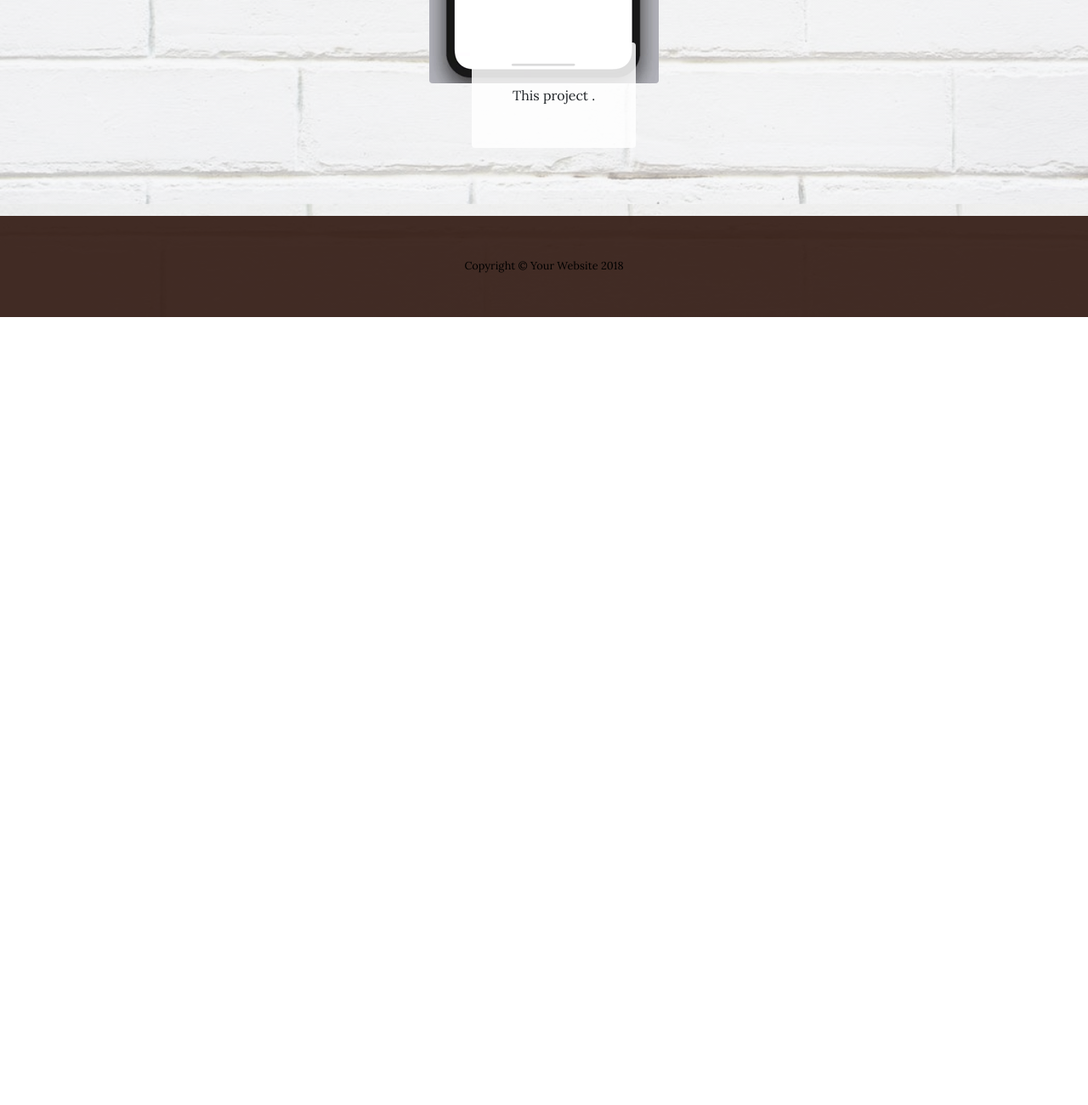
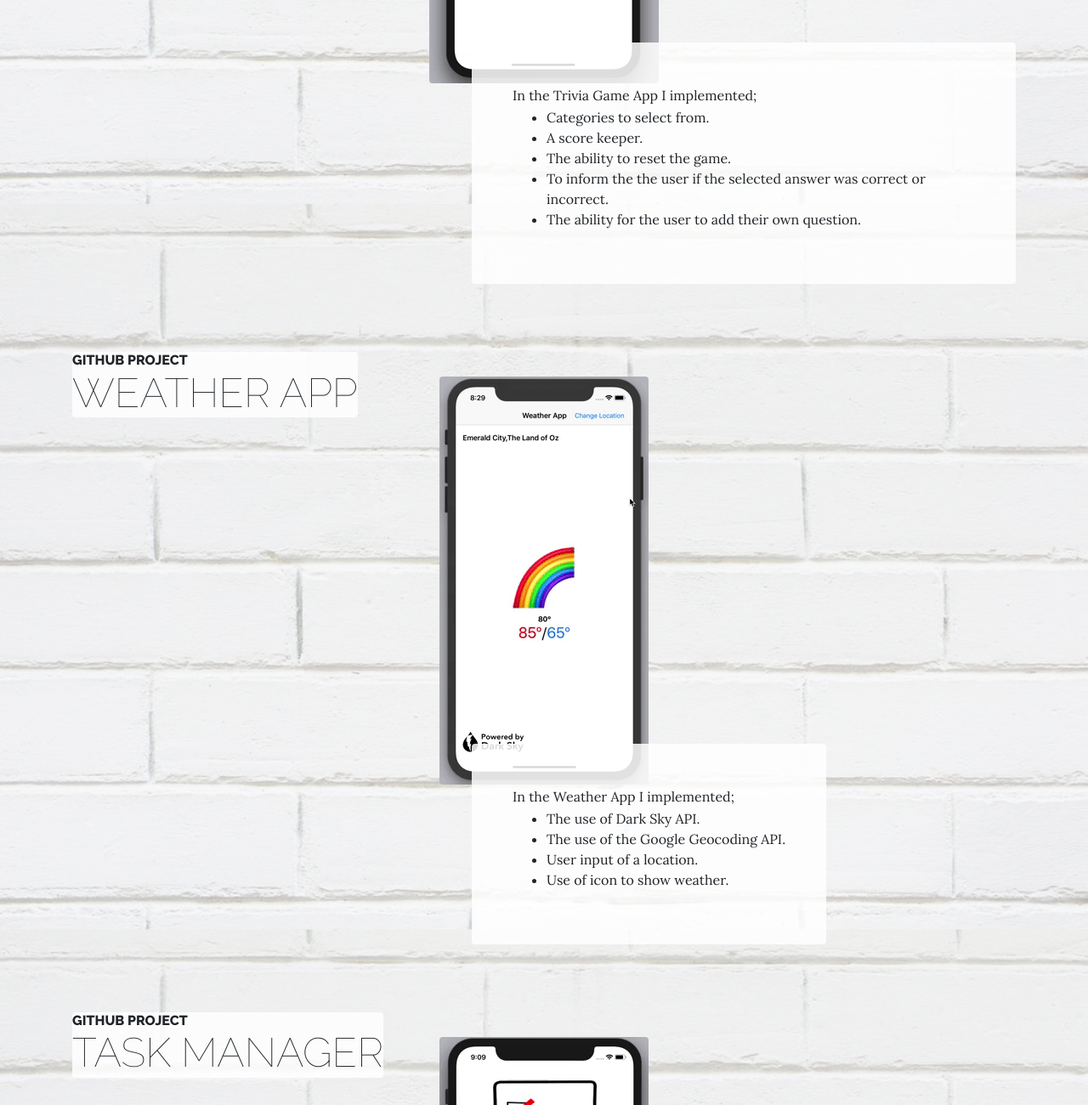
Before and after one commit to JamieCummings/JamieCummings.github.io, a website: page projects.html in a window 1280 px wide. Shown: the part 2320-3620 px from the top of the page at 85% size. Before the commit the page ends 2693 px from the top, so only its background shows below. Drawn offline with Linux system fonts and the light colour scheme.

Commit message:
added gif and finished up

```diff
--- a/projects.html
+++ b/projects.html
@@ -113,19 +113,82 @@
           <img class="product-item-img mx-auto d-flex rounded img-fluid mb-3 mb-lg-0" src="img/TriviaGamegiphy.gif" alt="">
           <div class="product-item-description d-flex ml-auto">
             <div class="bg-faded p-5 rounded">
-              <p class="mb-0">This project . </p>
+              <p class="mb-0">In the Trivia Game App I implemented;
+                <ul>
+                  <li>Categories to select from.</li>
+                      <li>A score keeper.</li>
+                      <li>The ability to reset the game.</li>
+                      <li>To inform the the user if the selected answer was correct or incorrect.</li>
+                      <li>The ability for the user to add their own question.</li>
+                </ul>
+              </p>
             </div>
         </div>
       </div>
     </section>
 
+    <section class="page-section">
+      <div class="container">
+        <div class="product-item">
+          <div class="product-item-title d-flex">
+            <div class="bg-faded p5 d-flex mr-auto rounded">
+              <h2 class="section-heading mb-0">
+                <span class="section-heading-upper">GitHub Project</span>
+                <span class="section-heading-lower">Weather App</span>
+              </h2>
+            </div>
+          </div>
+          <img class="product-item-img mx-auto d-flex rounded img-fluid mb-3 mb-lg-0" src="img/thing.gif" alt="">
+          <div class="product-item-description d-flex ml-auto">
+            <div class="bg-faded p-5 rounded">
+              <p class="mb-0">In the Weather App I implemented;
+              <ul>
+                <li>The use of Dark Sky API.</li>
+                <li>The use of the Google Geocoding API.</li>
+                <li>User input of a location.</li>
+                <li>Use of icon to show weather. </li>
+              </ul>
+
+              </p>
+            </div>
+        </div>
+      </div>
+    </section>
+
+    <section class="page-section">
+        <div class="container">
+          <div class="product-item">
+            <div class="product-item-title d-flex">
+              <div class="bg-faded p5 d-flex mr-auto rounded">
+                <h2 class="section-heading mb-0">
+                  <span class="section-heading-upper">GitHub Project</span>
+                  <span class="section-heading-lower">Task Manager</span>
+                </h2>
+              </div>
+            </div>
+            <img class="product-item-img mx-auto d-flex rounded img-fluid mb-3 mb-lg-0" src="img/trivia.gif" alt="">
+            <div class="product-item-description d-flex ml-auto">
+              <div class="bg-faded p-5 rounded">
+                <p class="mb-0">In the Task Manager App I implemented;
+                <ul>
+                  <li>A user login and logout.</li>
+                  <li>The use persistence.</li>
+                  <li>User and add and remove task.</li>
+                  <li>The ability to edit a task. </li>
+                </ul>
+
+                </p>
+              </div>
+          </div>
+        </div>
+      </section>
 
 
 
 
     <footer class="footer text-faded text-center py-5">
       <div class="container">
-        <p class="m-0 small">Copyright &copy; Your Website 2018</p>
+        <p class="m-0 small">Copyright &copy; Jamie Cummings 2018</p>
       </div>
     </footer>
 
```
Also changed, not shown: about.html (+2 -2 lines), contact.html (+8 -1 lines), index.html (+3 -3 lines), img/thing.gif (added), img/trivia.gif (added), 2 other files.
